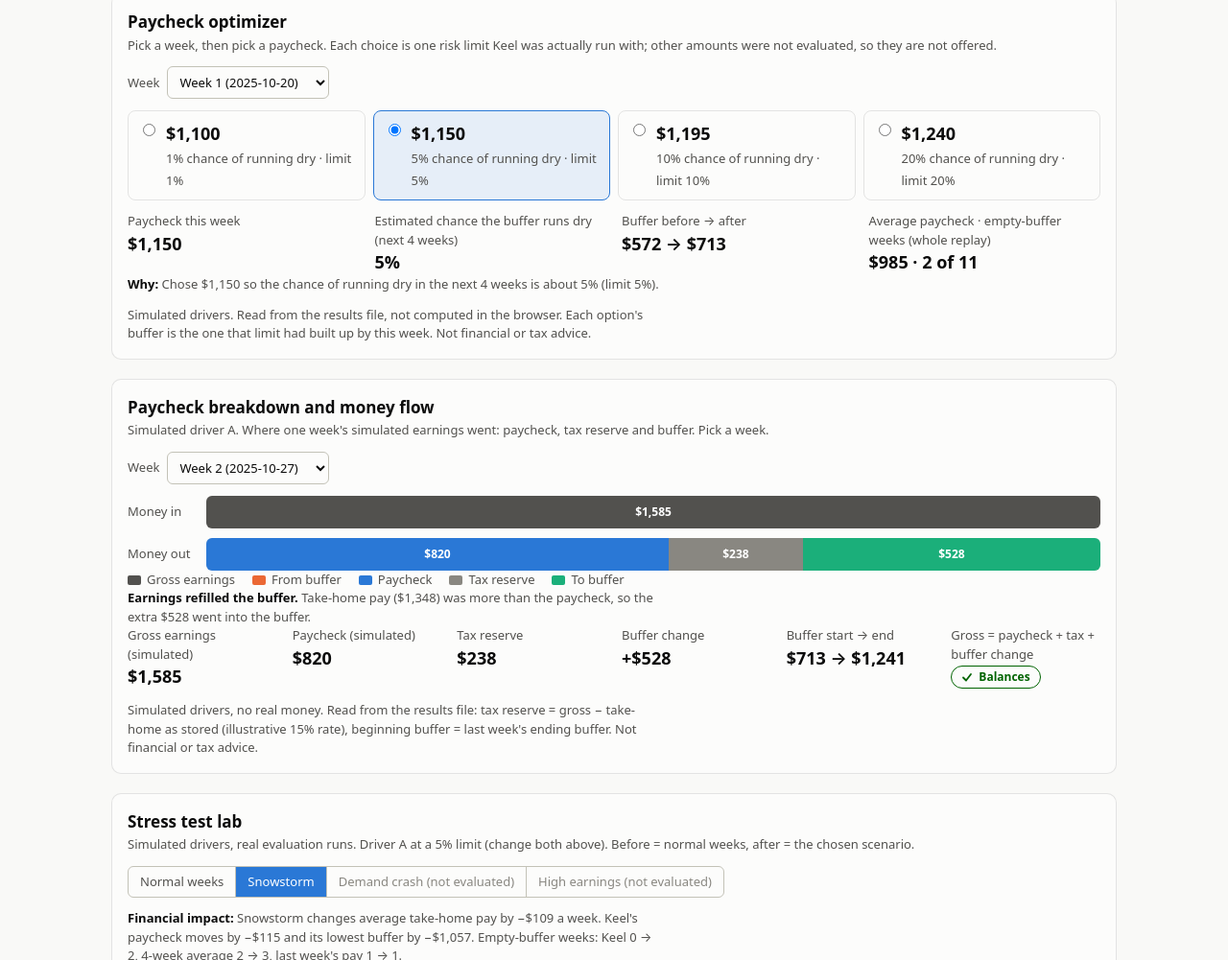
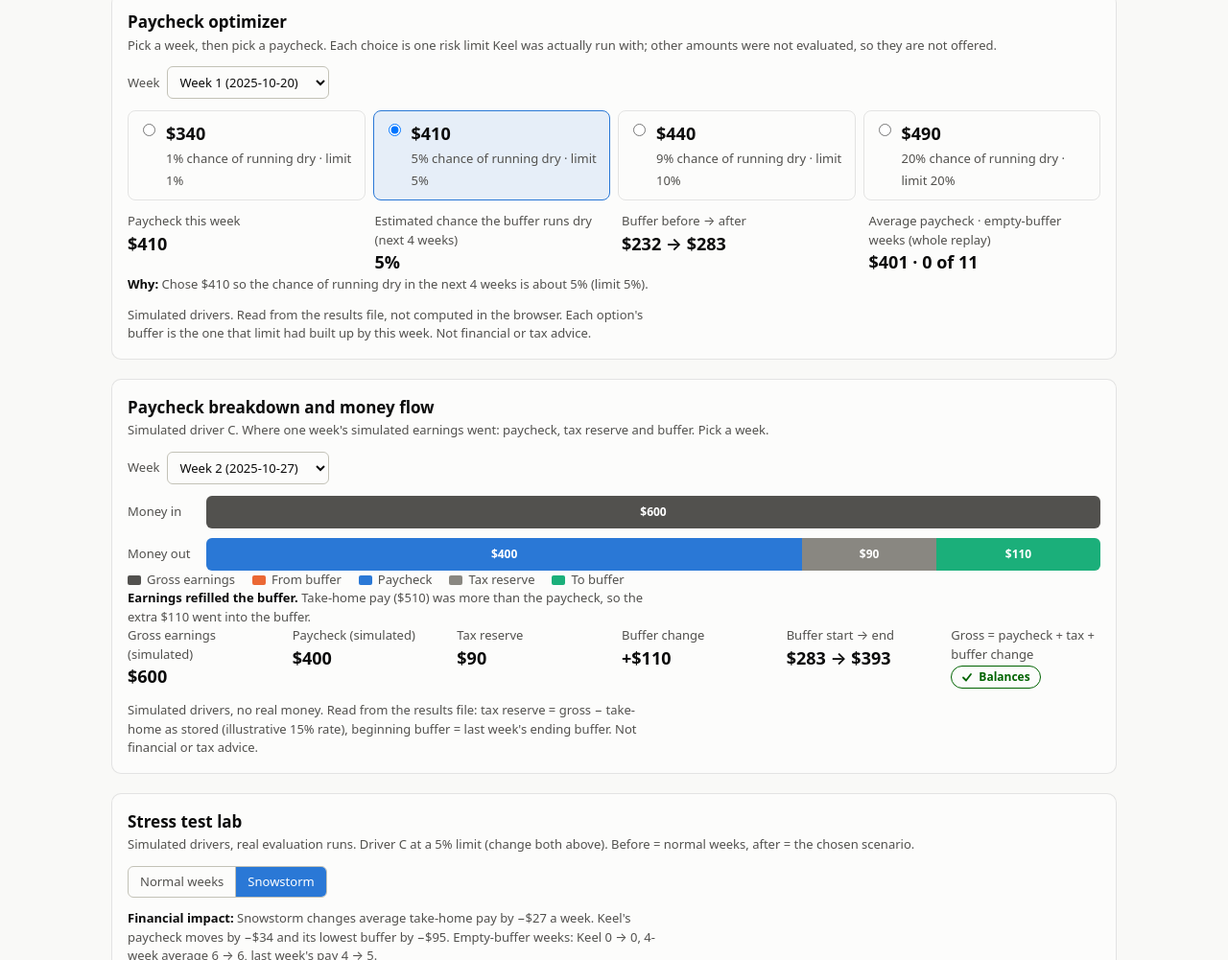
Before and after one commit to Sarthak-bit-coder/Keel--Bay_Valley_Hacks, a plain HTML site: page app/index.html in a window 1280 px wide. Shown: the part 1799-2800 px from the top of the page at 96% size. Drawn offline with Linux system fonts and the light colour scheme.

Commit message:
App: open on driver C storm, hide unevaluated stress scenarios, final footer
README driver labels now match the real results file.

Co-Authored-By: Claude Opus 5.5 <noreply@anthropic.com>

```diff
--- a/app/index.html
+++ b/app/index.html
@@ -364,7 +364,7 @@ footer { color: var(--muted); font-size: 12px; }
     <div class="scroll"><table id="log"></table></div>
   </section>
 
-  <footer>Draft for Bay Valley Hacks. Simulation only: no real money moves and nothing here is financial or tax advice.</footer>
+  <footer>Built for Bay Valley Hacks 2026. Simulation only: no real money moves and nothing here is financial or tax advice.</footer>
 </div>
 
 <script src="data.js"></script>
@@ -378,7 +378,7 @@ var fromRun = KeelData.fromRun;
 
 <script id="ui">
 "use strict";
-var state = { driver: "A", scenario: "storm", risk: 0.05, tables: false };
+var state = { driver: "C", scenario: "storm", risk: 0.05, tables: false }; // opens on the most volatile driver in the storm
 var NAMES = { normal: "Normal weeks", storm: "Snowstorm replay" };
 var NS = "http://www.w3.org/2000/svg";
 function money(n) { var r = Math.round(n); return (r < 0 ? "−$" : "$") + Math.abs(r).toLocaleString("en-US"); }
@@ -748,9 +748,11 @@ function renderStress() {
   if (!DATA) return;
   var TOY = DATA.meta.model === "toy", C = { keel: css("--keel"), avg4: css("--avg4"), last: css("--last"), muted: css("--muted") };
   var res = KeelData.stressTest(DATA, state.driver, state.risk, stScenario), sc = res.scenario;
-  document.getElementById("stseg").innerHTML = KeelData.STRESS_SCENARIOS.map(function (s) {
-    var ok = KeelData.stressTest(DATA, state.driver, state.risk, s.id).available;
-    return '<button type="button" data-st="' + s.id + '" aria-pressed="' + (s.id === stScenario) + '" data-off="' + !ok + '">' + esc(s.name) + (ok ? "" : " (not evaluated)") + "</button>";
+  // Only scenarios that were actually evaluated get a button.
+  document.getElementById("stseg").innerHTML = KeelData.STRESS_SCENARIOS.filter(function (s) {
+    return KeelData.stressTest(DATA, state.driver, state.risk, s.id).available;
+  }).map(function (s) {
+    return '<button type="button" data-st="' + s.id + '" aria-pressed="' + (s.id === stScenario) + '">' + esc(s.name) + "</button>";
   }).join("");
   document.getElementById("stsub").textContent = (TOY ? "Toy sample, not our result. " : "Simulated drivers, real evaluation runs. ") +
     "Driver " + state.driver + " at a " + pct(state.risk) + " limit (change both above). Before = normal weeks, after = the chosen scenario.";
```
Also changed, not shown: 1 other file.
